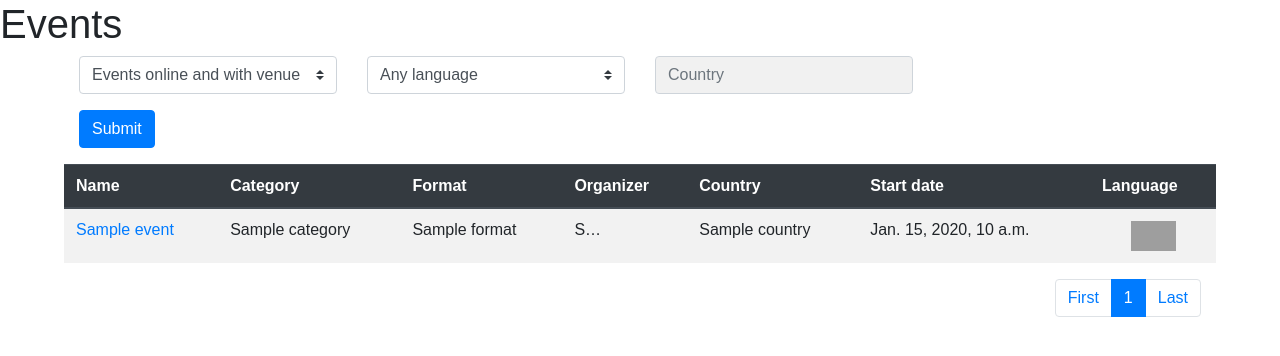
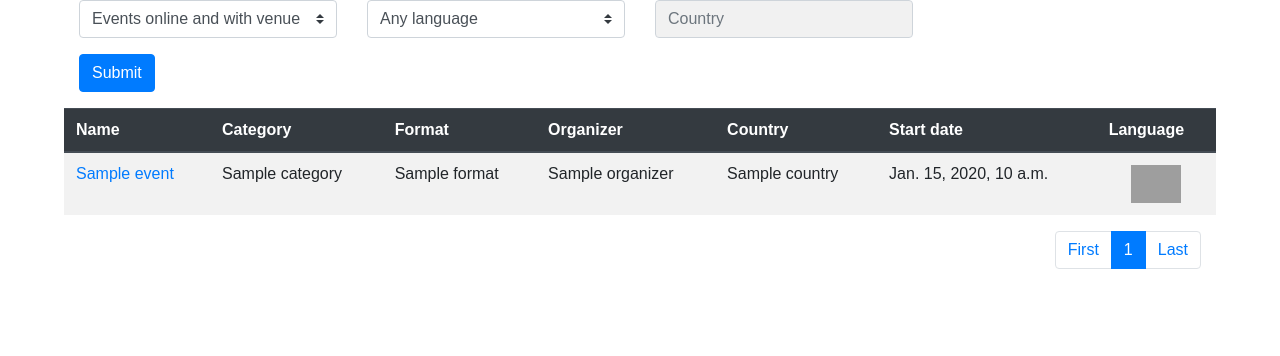
Before and after one commit to evbeda/search-events, a Django app: template templates/event_list.html in a window 1280 px wide. Shown: the top 356 px of the page. Run offline with Django 3.2, Linux system fonts and the light colour scheme; data comes from the database, SQL or seed files in the repository; tables that the repository leaves empty hold one stand-in row (values such as "Sample post"); the template is opened without the code that fills it: values that come from a table or form of the project are taken from there, most other values are stand-ins (such as "Sample title", 1, 10 or a date in 2020); some libraries are stand-ins or nearby versions; grey boxes are pictures that could not be loaded.

Commit message:
style front end

```diff
--- a/search_events/settings/base.py
+++ b/search_events/settings/base.py
@@ -121,4 +121,4 @@ STATIC_URL = '/static/'
 STATICFILES_DIRS = (
     os.path.join(BASE_DIR, 'static'),
 )
-EL_PAGINATION_PER_PAGE = 5
+EL_PAGINATION_PER_PAGE = 8
--- a/search_events_app/services/api_service.py
+++ b/search_events_app/services/api_service.py
@@ -27,7 +27,7 @@ class ApiService:
             'event_search': {
                 'sort': 'default',
                 'dates': 'current_future',
-                'page_size': 20,
+                'page_size': 40,
             }
         }
         for dto_filter in dto_filters:
--- a/static/css/style.css
+++ b/static/css/style.css
@@ -59,6 +59,6 @@ input[type="text"]:disabled {
 }
 
 .flag {
-  width: 45px;
-  height: 30px;
+  width: 50px;
+  height: auto;
 }
--- a/templates/event_list.html
+++ b/templates/event_list.html
@@ -4,7 +4,7 @@
 
     {% load el_pagination_tags %}
 
-    <h1>Events</h1>
+    {% comment %} <h1>Events</h1> {% endcomment %}
 
     <div class="container-fluid width-90">
         {% include "filters.html" %}
--- a/templates/table_events.html
+++ b/templates/table_events.html
@@ -19,16 +19,16 @@
             {% paginate object_list %}
                 {% for event in object_list %}
                     <tr>
-                        <td>
+                        <td style="word-wrap: break-word; max-width: 300px;">
                             <a href="{{ event.url }}" target="_blank">
                                 {{ event.name }}
                             </a>
                         </td>
-                        <td>{{ event.category }}</td>
-                        <td>{{ event.format }}</td>
-                        <td>{{ event.organizer|truncatechars:2 }}</td>
+                        <td style="word-wrap: break-word; max-width: 150px;">{{ event.category }}</td>
+                        <td style="word-wrap: break-word; max-width: 150px;">{{ event.format }}</td>
+                        <td style="word-wrap: break-word; max-width: 150px;">{{ event.organizer }}</td>
                         {% comment %} {{ value|truncatechars:9 }} {% endcomment %}
-                        <td>{{ event.country }}</td>
+                        <td>{{ event.country|default:"Online" }}</td>
                         <td>{{ event.start_date }}</td>
                         <td class="text-center">
                             <img src="{% static "img/flags/"|add:event.language|add:".svg" %}" class="flag">
```
Also changed, not shown: search_events_app/tests/services/test_api_service.py (+1 -1 lines).
